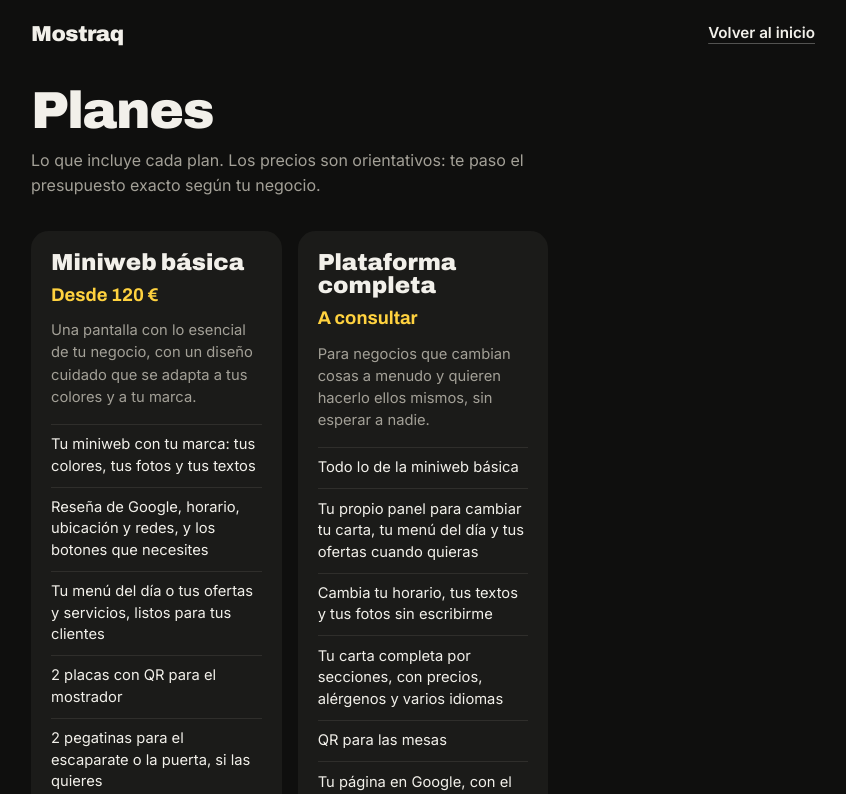
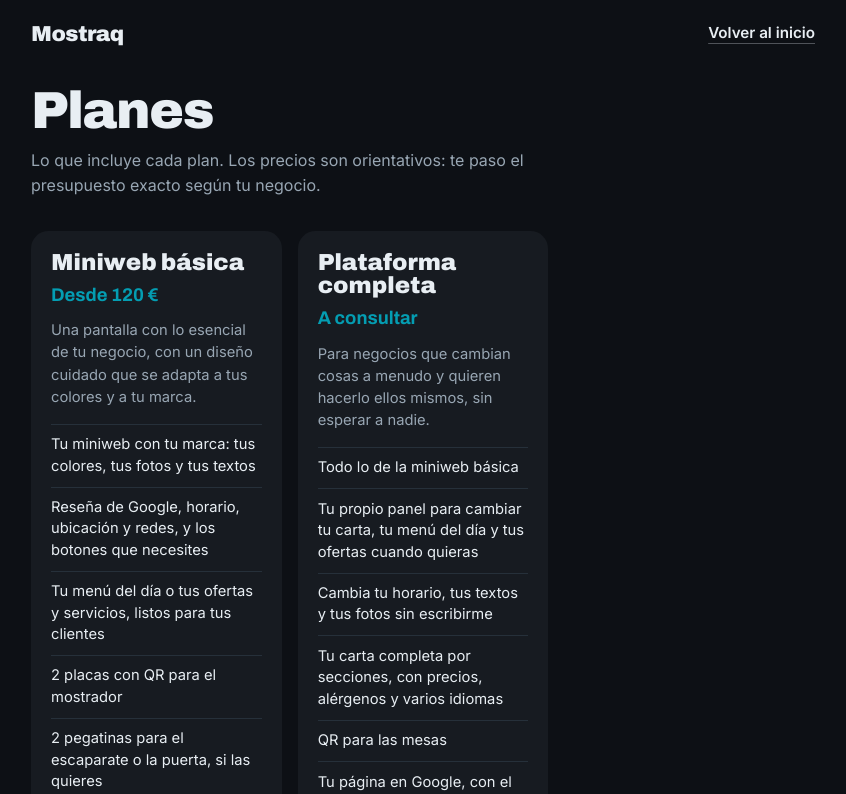
Before and after one commit to JESUS323DEV/qr-app, a React (Vite) app: page /planes in a window 1280 px wide. Shown: the top 794 px of the page, without its empty margins (217-1063 px from the left). Built offline with nearby package versions, Linux system fonts and the light colour scheme; no server answers.

Commit message:
Landing con los colores de JesúsDev (azul marino y turquesa en lugar del amarillo), imagen para compartir y manifiesto al día

```diff
--- a/index.html
+++ b/index.html
@@ -5,7 +5,7 @@
     <meta name="viewport" content="width=device-width, initial-scale=1.0" />
     <title>Mostraq · Miniweb y carta digital con QR para tu negocio</title>
     <meta name="description" content="Miniwebs y cartas digitales con QR para negocios locales de Barcelona: reseñas de Google, horario, WhatsApp, redes y carta con tu marca, a un escaneo." />
-    <meta name="theme-color" content="#0f0f0e" />
+    <meta name="theme-color" content="#0D1015" />
     <link rel="icon" href="/favicon.ico" sizes="any" />
     <link rel="icon" type="image/png" sizes="192x192" href="/icon-192.png" />
     <link rel="apple-touch-icon" href="/apple-touch-icon.png" />
--- a/src/pages/PlanesPage.jsx
+++ b/src/pages/PlanesPage.jsx
@@ -101,7 +101,7 @@ export default function PlanesPage() {
           <Titulo>{planesDetalle.seo.titulo}</Titulo>
           <p className="mt-[0.6rem] max-w-[36rem] text-[0.95rem] leading-[1.6] text-suave">{planesDetalle.seo.texto}</p>
 
-          {/* Lo incluido, con el borde amarillo para separarlo de lo demás */}
+          {/* Lo incluido, con el borde turquesa para separarlo de lo demás */}
           <div className="mt-[1.25rem] rounded-[1.1rem] bg-crema p-[1.25rem] ring-1 ring-acento/60">
             <p className="font-titulo text-[1.05rem] font-bold text-acento">{planesDetalle.seo.incluido.titulo}</p>
             {planesDetalle.seo.incluido.lista.map(i => (
--- a/src/styles/main.css
+++ b/src/styles/main.css
@@ -1,15 +1,15 @@
 @import "tailwindcss";
 
-/* Landing: fondo oscuro, texto claro y un acento amarillo tipo pegatina.
+/* Landing: fondo azul marino oscuro, texto claro y el turquesa de la web de JesúsDev como acento.
    papel = fondo, crema = superficies, tinta = texto, suave = texto secundario */
 @theme {
-  --color-papel: #0f0f0e;
-  --color-crema: #1b1b19;
-  --color-tinta: #f2f0ea;
-  --color-suave: #a3a097;
-  --color-linea: #2f2e2b;
-  --color-acento: #ffd23f;
-  --color-acento-oscuro: #f0c419;
+  --color-papel: #0D1015;
+  --color-crema: #171B21;
+  --color-tinta: #E8EEF3;
+  --color-suave: #98A6B3;
+  --color-linea: #26303A;
+  --color-acento: #049DB2;
+  --color-acento-oscuro: #038496;
 
   --font-titulo: "Archivo", system-ui, sans-serif;
   --font-texto: "Inter", system-ui, sans-serif;
@@ -17,7 +17,7 @@
 
 /* Editor de QR del cliente (/mi-qr): con los colores de la landing. El generador está hecho con los grises claros de
    /admin; dentro de .tema-landing esos colores pasan a ser los de la landing (fondo oscuro, superficies, líneas, texto
-   suave y el amarillo para lo elegido y los botones principales, con su texto oscuro) */
+   suave y el turquesa para lo elegido y los botones principales, con su texto oscuro) */
 .tema-landing {
   --color-white: var(--color-crema);
   --color-zinc-50: var(--color-crema);
```
Also changed, not shown: public/og.png, public/site.webmanifest.
